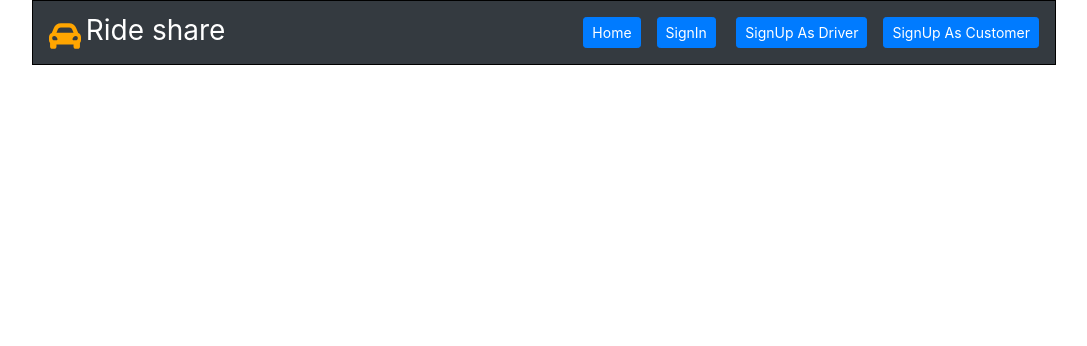
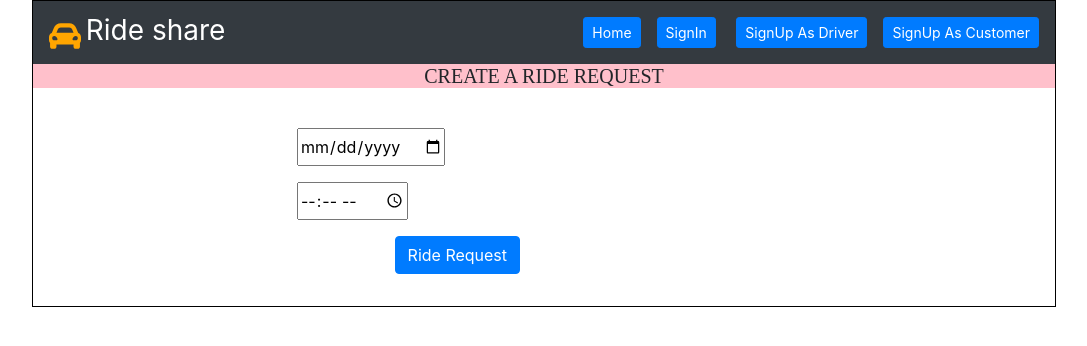
Before and after one commit to apsshrestha28/final_project_react, a React (Create React App) app: page /users/1/ride_requests in a window 1280 px wide. Shown: the top 346 px of the page, without its empty margins (96-1183 px from the left). Built offline with nearby package versions, Linux system fonts and the light colour scheme; no server answers.

Commit message:
ride request page created

```diff
--- a/src/App.js
+++ b/src/App.js
@@ -1,7 +1,7 @@
 import React, {Component} from 'react';
 import {BrowserRouter, Route, Switch} from 'react-router-dom';
 import './App.css';
-import { Session } from './requests';
+import { RideRequest, Session } from './requests';
 import SignInPage from './components/SignInPage';
 import SignUpPageForCustomer from './components/SignUpPageForCustomer';
 import SignUpPageForDriver from './components/SignUpPageForDriver';
@@ -10,6 +10,7 @@ import WelcomePage from './components/WelcomePage';
 import AuthRoute from './components/AuthRoute';
 import Navbar from './components/Navbar';
 import CustomerProfilePage from './components/CustomerProfilePage';
+import RideRequestPage from './components/RideRequestPage';
 
 import DriverShowPage from './components/DriverShowPage';
 
@@ -82,7 +83,7 @@ class App extends Component {
 
          <Route exact path = '/customer' component= {CustomerProfilePage} />
          <Route exact path = '/users/:id' component = {DriverShowPage}/>
-
+          <Route exact path = '/users/:id/ride_requests' component= {RideRequestPage} />
 
           </Switch>
         </BrowserRouter>
--- a/src/components/DriverShowPage.js
+++ b/src/components/DriverShowPage.js
@@ -3,6 +3,7 @@ import {User} from '../requests';
 import DriverDetails from './DriversDetails';
 import {Review} from '../requests';
 import ReviewList from './ReviewList';
+import {Link} from 'react-router-dom';
 
 class DriverShowPage extends Component {
   constructor(props){
@@ -59,12 +60,15 @@ class DriverShowPage extends Component {
         driver_license_number= {this.state.user.driver_license_number}
         description= {this.state.user.description}
         />
+
+     <button><Link to={`/users/${this.state.user.id}/ride_requests`}>RIDE REQUEST </Link></button>
+
         <form onSubmit={this.handleSubmit} >
           <p>Write a review</p>
 
           <div style={{padding:'7px', fontSize:'1.2rem'}}>
             <textarea name='body' id='body' cols = '40' rows = '1' style={{border: '1px solid black'}} ></textarea>
-            <button className="btn btn-primary btn-sm" style={{marginLeft:'.6rem', marginTop: '-1.3rem'}} type="submit">Submit</button>
+            <button className="btn btn-primary btn-sm" style={{marginLeft:'.3rem', marginTop: '-1.3rem'}} type="submit">Submit</button>
 
           </div>
         </form>
--- /dev/null
+++ b/src/components/RideRequestPage.js
@@ -0,0 +1,54 @@
+import React from 'react';
+import {RideRequest, Session} from '../requests';
+
+const RideRequestPage = (props) => {
+
+ function handleSubmit(event) {
+   event.preventDefault();
+   const {currentTarget} = event;
+   const fD = new FormData(currentTarget);
+
+   const newRideRequest = {
+     ride_date: fD.get("ride_date"),
+     ride_time: fD.get("ride_time"),
+     status: "",
+     user_id: props.match.params.id
+
+   };
+
+   RideRequest.create(newRideRequest)
+   .then(res => {
+     alert("ride request created");
+   })
+
+
+ }
+
+
+
+
+    return (
+      <main>
+         <h5 style={{backgroundColor:'pink',textAlign:'center',fontFamily:'serif'}}>CREATE A RIDE REQUEST</h5>
+
+        <form style={{padding:'2rem',color:'white'}} onSubmit={handleSubmit}>
+
+        <div className="form-group row">
+          <label htmlFor="" className="col-sm-3 col-form-label">Select Day*</label>
+          <input type="date" name="ride_date" required= "required" id="ride_date" />
+        </div>
+
+        <div className="form-group row">
+          <label htmlFor="" className="col-sm-3 col-form-label">Select Time*</label>
+          <input type="time" name="ride_time" required= "required" id="ride_time" />
+        </div>
+
+        <button type="submit" className="btn btn-primary btn" style={{marginLeft:'20.6rem'}}>Ride Request</button>
+
+        </form>
+      </main>
+      );
+
+}
+
+export default RideRequestPage;
```
